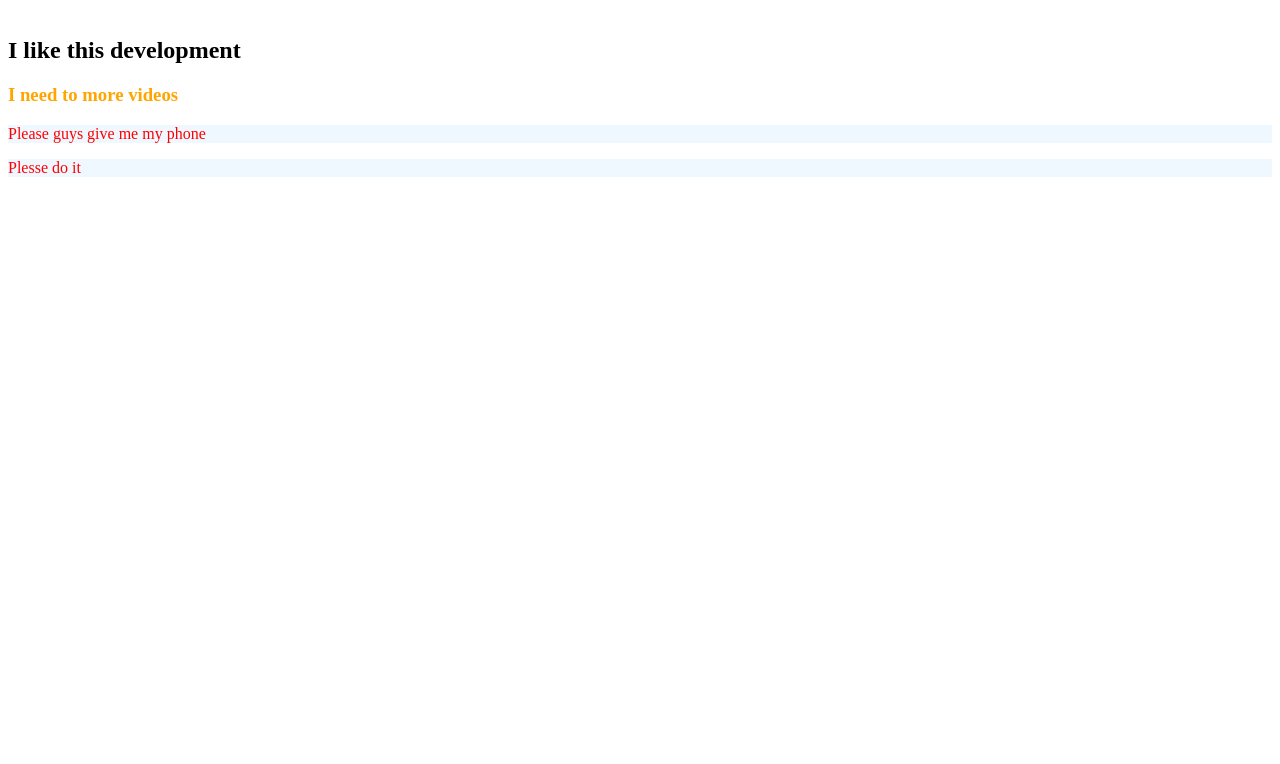
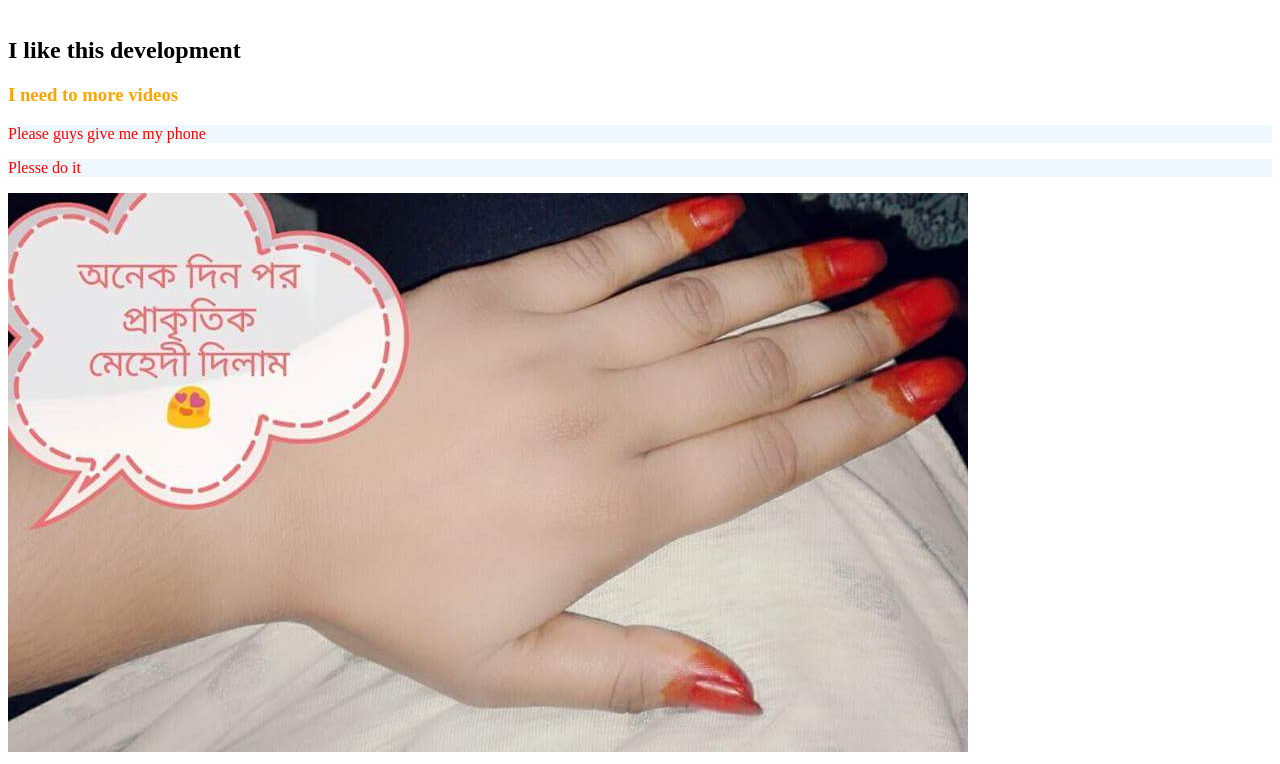
Before and after one commit to iamjahirulislam/my-first-repo, a plain HTML site: page index.html in a window 1280 px wide. Shown: the part 125-889 px from the top of the page. Before the commit the page ends 800 px from the top, so only its background shows below. Drawn offline with Linux system fonts and the light colour scheme.

Commit message:
image add

```diff
--- a/index.html
+++ b/index.html
@@ -13,5 +13,6 @@
     <h3>I need to more videos</h3>
     <p>Please guys give me my phone</p>
     <p>Plesse do it</p>
+    <img src="crush.jpeg" alt="">
 </body>
 </html>
```
Also changed, not shown: crush.jpeg (added).
